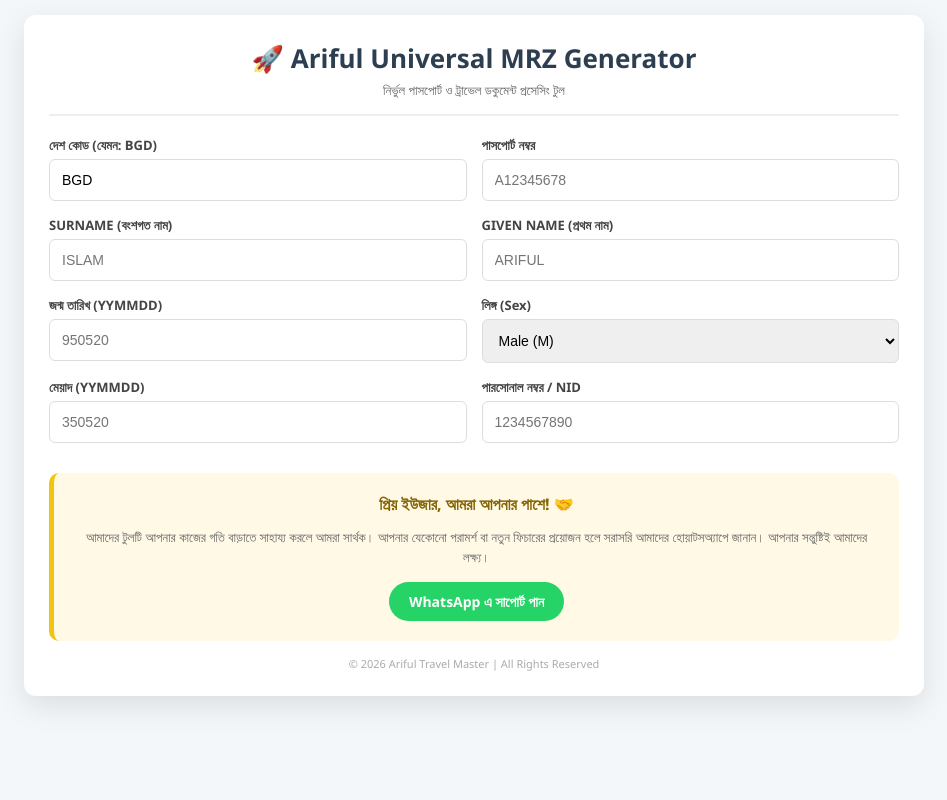
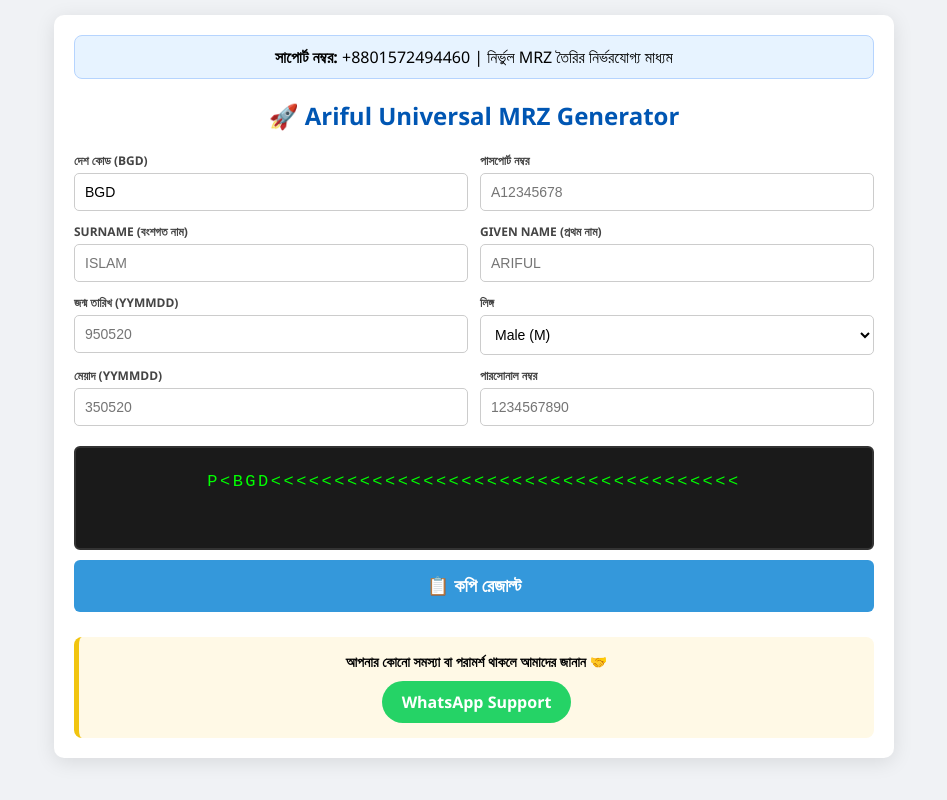
Before and after one commit to Arifulislam0/mrz-app2, a plain HTML site: page index.html in a window 1280 px wide. Shown: the whole page, without its empty margins (166-1113 px from the left). Drawn offline with Linux system fonts and the light colour scheme.

Commit message:
Update index.html

```diff
--- a/index.html
+++ b/index.html
@@ -5,117 +5,117 @@
     <meta name="viewport" content="width=device-width, initial-scale=1.0">
     <title>Ariful Universal MRZ Generator</title>
     <style>
-        :root { --blue: #3498db; --dark-bg: #1a1a1a; --neon: #00ff00; }
-        body { font-family: 'Segoe UI', Arial, sans-serif; background: #f4f7f9; margin: 0; padding: 15px; display: flex; justify-content: center; }
-        .container { width: 100%; max-width: 850px; background: #fff; border-radius: 12px; box-shadow: 0 10px 30px rgba(0,0,0,0.1); padding: 25px; position: relative; }
+        body { font-family: 'Segoe UI', Arial, sans-serif; background: #f0f2f5; margin: 0; padding: 15px; display: flex; justify-content: center; }
+        .container { width: 100%; max-width: 800px; background: #fff; border-radius: 10px; box-shadow: 0 4px 20px rgba(0,0,0,0.1); padding: 20px; }
 
-        /* Top Support / Branding */
-        .top-bar { text-align: center; margin-bottom: 20px; border-bottom: 2px solid #eee; padding-bottom: 15px; }
-        .top-bar h2 { color: #2c3e50; margin: 0; font-size: 26px; display: flex; align-items: center; justify-content: center; gap: 10px; }
-        .top-bar p { font-size: 13px; color: #666; margin: 5px 0 0; font-weight: 500; }
+        /* হেডার ও সাপোর্ট */
+        .top-support { text-align: center; background: #e7f3ff; padding: 10px; border-radius: 8px; margin-bottom: 20px; border: 1px solid #b6d4fe; }
+        .header { text-align: center; margin-bottom: 20px; }
+        .header h2 { color: #0056b3; margin: 0; font-size: 24px; }
 
-        .grid-inputs { display: grid; grid-template-columns: repeat(2, 1fr); gap: 15px; margin-top: 20px; }
+        /* ইনপুট গ্রিড */
+        .grid-inputs { display: grid; grid-template-columns: 1fr 1fr; gap: 12px; margin-bottom: 15px; }
         @media (max-width: 600px) { .grid-inputs { grid-template-columns: 1fr; } }
 
-        label { display: block; font-size: 13px; font-weight: 700; color: #444; margin-bottom: 5px; }
-        input, select { width: 100%; padding: 12px; border: 1px solid #ddd; border-radius: 6px; box-sizing: border-box; font-size: 14px; transition: 0.3s; }
-        input:focus { border-color: var(--blue); outline: none; background: #fff; }
+        label { display: block; font-size: 12px; font-weight: bold; color: #444; margin-bottom: 4px; }
+        input, select { width: 100%; padding: 10px; border: 1px solid #ccc; border-radius: 5px; box-sizing: border-box; font-size: 14px; background: #fff; }
+        input:focus { border-color: #3498db; outline: none; box-shadow: 0 0 5px rgba(52,152,219,0.3); }
 
-        /* স্ক্রিনশটের মতো ডার্ক রেজাল্ট বক্স */
-        #result-display { margin-top: 25px; display: none; animation: fadeIn 0.5s; }
-        #mrz-text { background: var(--dark-bg); color: var(--neon); font-family: 'Courier New', monospace; padding: 25px; border-radius: 8px; font-size: 18px; line-height: 1.6; letter-spacing: 2px; text-align: center; word-break: break-all; margin-bottom: 15px; box-shadow: inset 0 0 15px rgba(0,0,0,0.6); }
+        /* রেজাল্ট বক্স - হুবহু আপনার স্ক্রিনশটের মতো */
+        .result-container { margin-top: 20px; }
+        #mrz-text { background: #1a1a1a; color: #00ff00; font-family: 'Courier New', monospace; padding: 20px; border-radius: 6px; font-size: 17px; line-height: 1.6; letter-spacing: 2.5px; text-align: center; word-break: break-all; min-height: 60px; border: 2px solid #333; }
 
-        /* নীল কপি বাটন - হুবহু স্ক্রিনশটের মতো */
-        .btn-copy { width: 100%; padding: 16px; background: var(--blue); color: white; border: none; border-radius: 8px; font-weight: bold; cursor: pointer; font-size: 18px; transition: 0.3s; box-shadow: 0 4px 10px rgba(52, 152, 219, 0.3); }
-        .btn-copy:hover { background: #2980b9; transform: translateY(-2px); }
+        /* কপি বাটন - হুবহু নীল কালার */
+        .btn-copy { width: 100%; padding: 15px; background: #3498db; color: white; border: none; border-radius: 6px; font-weight: bold; cursor: pointer; font-size: 18px; margin-top: 10px; transition: 0.2s; }
+        .btn-copy:active { background: #2980b9; transform: scale(0.98); }
 
-        /* Bottom Support Card */
-        .bottom-support { margin-top: 30px; background: #fff9e6; border-radius: 10px; padding: 20px; border-left: 5px solid #f1c40f; text-align: center; }
-        .bottom-support h4 { margin: 0 0 10px; color: #856404; font-size: 16px; }
-        .bottom-support p { font-size: 13px; color: #666; line-height: 1.5; margin-bottom: 15px; }
-        .wa-btn { background: #25D366; color: white; text-decoration: none; padding: 10px 20px; border-radius: 25px; font-weight: bold; font-size: 14px; display: inline-flex; align-items: center; gap: 8px; transition: 0.3s; }
-        .wa-btn:hover { background: #128C7E; box-shadow: 0 4px 10px rgba(37, 211, 102, 0.3); }
-
-        @keyframes fadeIn { from { opacity: 0; } to { opacity: 1; } }
+        /* নিচের সাপোর্ট বক্স */
+        .bottom-support { margin-top: 25px; padding: 15px; background: #fff9e6; border-radius: 8px; border-left: 5px solid #f1c40f; text-align: center; }
+        .wa-btn { background: #25D366; color: white; text-decoration: none; padding: 10px 20px; border-radius: 25px; font-weight: bold; display: inline-block; margin-top: 10px; }
     </style>
 </head>
 <body>
 
 <div class="container">
-    <div class="top-bar">
+    <div class="top-support">
+        <strong>সাপোর্ট নম্বর:</strong> +8801572494460 | নির্ভুল MRZ তৈরির নির্ভরযোগ্য মাধ্যম
+    </div>
+
+    <div class="header">
         <h2>🚀 Ariful Universal MRZ Generator</h2>
-        <p>নির্ভুল পাসপোর্ট ও ট্রাভেল ডকুমেন্ট প্রসেসিং টুল</p>
     </div>
 
     <div class="grid-inputs">
-        <div><label>দেশ কোড (যেমন: BGD)</label><input type="text" id="c_code" value="BGD" oninput="autoGen()"></div>
-        <div><label>পাসপোর্ট নম্বর</label><input type="text" id="p_no" placeholder="A12345678" oninput="autoGen()"></div>
-
-        <div><label>SURNAME (বংশগত নাম)</label><input type="text" id="p_sn" placeholder="ISLAM" oninput="autoGen()"></div>
-        <div><label>GIVEN NAME (প্রথম নাম)</label><input type="text" id="p_gn" placeholder="ARIFUL" oninput="autoGen()"></div>
-
-        <div><label>জন্ম তারিখ (YYMMDD)</label><input type="text" id="p_dob" placeholder="950520" oninput="autoGen()"></div>
-        <div><label>লিঙ্গ (Sex)</label>
-            <select id="p_sex" onchange="autoGen()">
+        <div><label>দেশ কোড (BGD)</label><input type="text" id="c_code" value="BGD"></div>
+        <div><label>পাসপোর্ট নম্বর</label><input type="text" id="p_no" placeholder="A12345678"></div>
+        <div><label>SURNAME (বংশগত নাম)</label><input type="text" id="p_sn" placeholder="ISLAM"></div>
+        <div><label>GIVEN NAME (প্রথম নাম)</label><input type="text" id="p_gn" placeholder="ARIFUL"></div>
+        <div><label>জন্ম তারিখ (YYMMDD)</label><input type="text" id="p_dob" placeholder="950520"></div>
+        <div><label>লিঙ্গ</label>
+            <select id="p_sex">
                 <option value="M">Male (M)</option>
                 <option value="F">Female (F)</option>
             </select>
         </div>
-
-        <div><label>মেয়াদ (YYMMDD)</label><input type="text" id="p_exp" placeholder="350520" oninput="autoGen()"></div>
-        <div><label>পারসোনাল নম্বর / NID</label><input type="text" id="p_pn" placeholder="1234567890" oninput="autoGen()"></div>
+        <div><label>মেয়াদ (YYMMDD)</label><input type="text" id="p_exp" placeholder="350520"></div>
+        <div><label>পারসোনাল নম্বর</label><input type="text" id="p_pn" placeholder="1234567890"></div>
     </div>
 
-    <div id="result-display">
-        <div id="mrz-text"></div>
+    <div class="result-container">
+        <div id="mrz-text">P&lt;BGD<<<<<<<<<<<<<<<<<<<<<<<<<<<<<<<<<<<<<</div>
         <button class="btn-copy" onclick="copyResult()">📋 কপি রেজাল্ট</button>
     </div>
 
     <div class="bottom-support">
-        <h4>প্রিয় ইউজার, আমরা আপনার পাশে! 🤝</h4>
-        <p>আমাদের টুলটি আপনার কাজের গতি বাড়াতে সাহায্য করলে আমরা সার্থক। আপনার যেকোনো পরামর্শ বা নতুন ফিচারের প্রয়োজন হলে সরাসরি আমাদের হোয়াটসঅ্যাপে জানান। আপনার সন্তুষ্টিই আমাদের লক্ষ্য।</p>
-        <a href="https://wa.me/8801572494460" class="wa-btn" target="_blank">
-            WhatsApp এ সাপোর্ট পান
-        </a>
-    </div>
-
-    <div style="text-align: center; margin-top: 15px; font-size: 11px; color: #aaa;">
-        © 2026 Ariful Travel Master | All Rights Reserved
+        <p style="margin:0; font-size:14px; font-weight:bold;">আপনার কোনো সমস্যা বা পরামর্শ থাকলে আমাদের জানান 🤝</p>
+        <a href="https://wa.me/8801572494460" class="wa-btn" target="_blank">WhatsApp Support</a>
     </div>
 </div>
 
 <script>
-    function autoGen() {
-        const c = document.getElementById('c_code').value.toUpperCase() || 'BGD';
-        const n = document.getElementById('p_no').value.toUpperCase() || 'A0000000';
-        const s = document.getElementById('p_sn').value.toUpperCase() || '';
-        const g = document.getElementById('p_gn').value.toUpperCase() || '';
+    // অটো জেনারেট ফাংশন
+    function updateMRZ() {
+        const c = (document.getElementById('c_code').value || 'BGD').toUpperCase();
+        const n = (document.getElementById('p_no').value || '').toUpperCase();
+        const s = (document.getElementById('p_sn').value || '').toUpperCase();
+        const g = (document.getElementById('p_gn').value || '').toUpperCase();
         const d = document.getElementById('p_dob').value || '000000';
         const e = document.getElementById('p_exp').value || '000000';
         const x = document.getElementById('p_sex').value;
-        const p = document.getElementById('p_pn').value.toUpperCase() || '';
+        const p = (document.getElementById('p_pn').value || '').toUpperCase();
 
-        // ICAO Doc 9303 Standard Logic
+        // Line 1: P<CODE(Surname)<<(GivenName)
         let line1 = P<${c}${s}<<${g}.padEnd(44, '<').substring(0, 44);
+        // Line 2: (PassportNo)<(Code)(DOB)(Sex)(Expiry)(PersonalNo)
         let line2 = ${n}<${c}${d}${x}${e}${p}${'<<<<<<<<<<<<<<<<<<<<'}.substring(0, 44);
 
         document.getElementById('mrz-text').innerText = line1 + "\n" + line2;
-
-        // তথ্য টাইপ করলে অটো রেজাল্ট দেখাবে
-        if(n.length > 2 || s.length > 2) {
-            document.getElementById('result-display').style.display = 'block';
-        }
     }
 
+    // ইনপুট ফিল্ডে টাইপ করলেই ফাংশন কল হবে
+    const inputs = document.querySelectorAll('input, select');
+    inputs.forEach(input => {
+        input.addEventListener('input', updateMRZ);
+    });
+
+    // কপি ফাংশন
     function copyResult() {
         const text = document.getElementById('mrz-text').innerText;
-        navigator.clipboard.writeText(text).then(() => {
+        const tempTextArea = document.createElement("textarea");
+        tempTextArea.value = text;
+        document.body.appendChild(tempTextArea);
+        tempTextArea.select();
+        try {
+            document.execCommand('copy');
             alert("সফলভাবে কপি হয়েছে! ✅");
-        });
+        } catch (err) {
+            alert("কপি করা সম্ভব হয়নি। অনুগ্রহ করে ম্যানুয়ালি কপি করুন।");
+        }
+        document.body.removeChild(tempTextArea);
     }
 
-    // পেজ খোলার পর অটো লোড হবে
-    window.onload = autoGen;
+    // পেজ লোড হলে একবার চালু হবে
+    window.onload = updateMRZ;
 </script>
 </body>
 </html>
```
